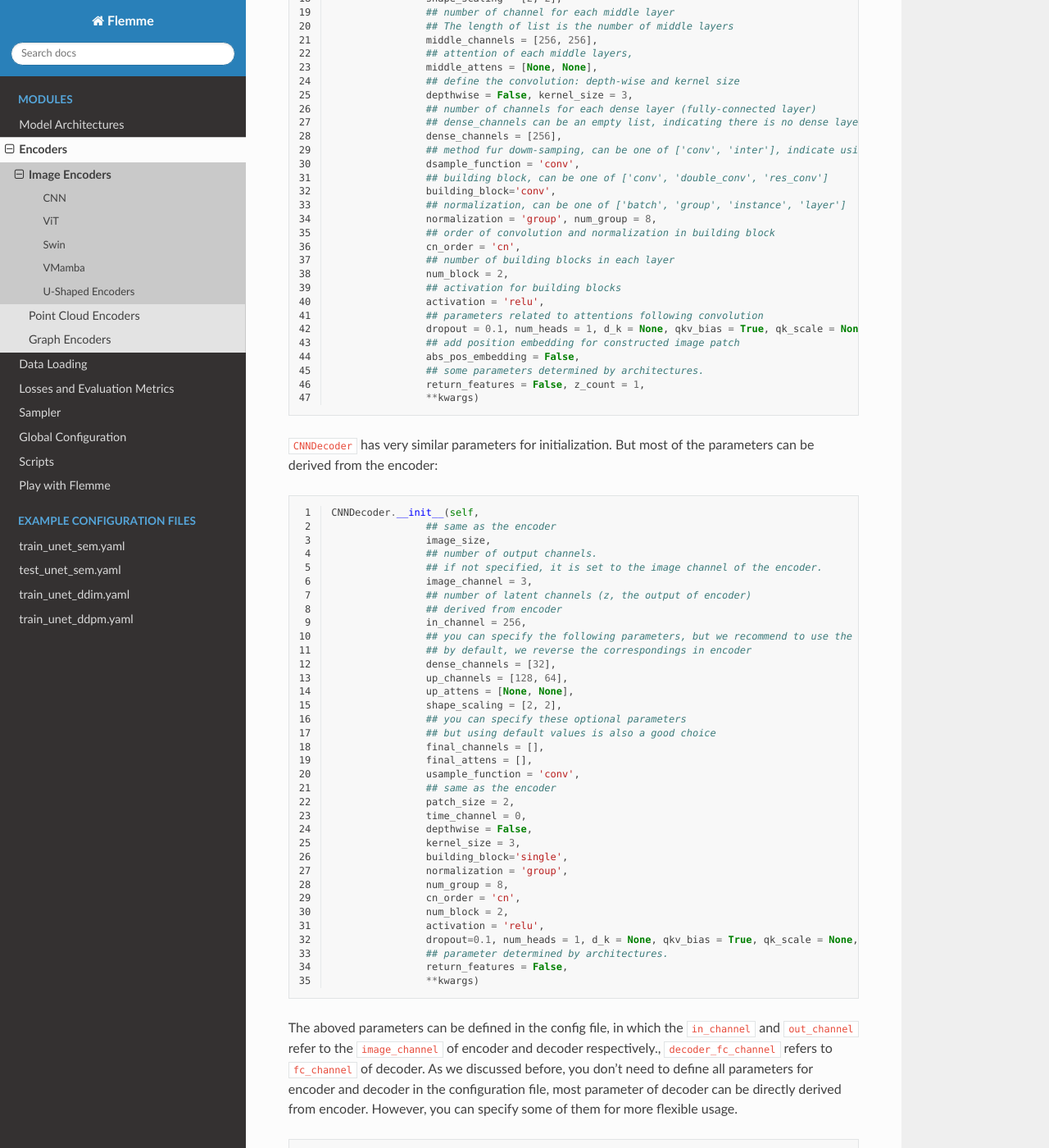
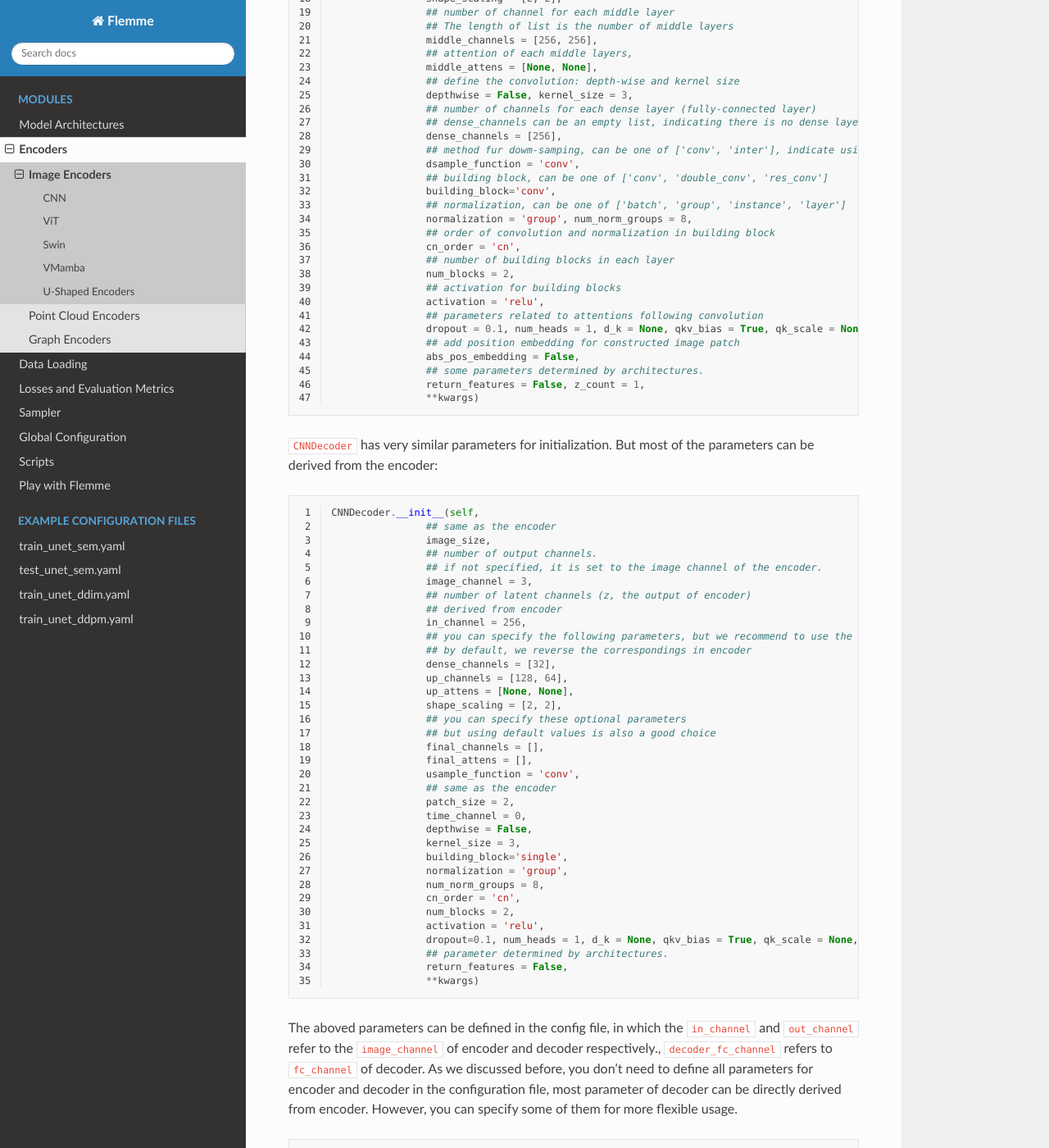
Before and after one commit to wlsdzyzl/flemme-docs, a Sphinx documentation site: the page built from docs/source/encoders/image_encoder.rst, in a window 1280 px wide and 1400 px high, scrolled down 1231 px. Shown: the whole window at 82% size. Built offline with Sphinx 7.4.7 and the Read the Docs theme 3.1.0, drawn with Linux system fonts in a browser that asks for light colours; some of the changed text lies outside the part shown.

Commit message:
rename some parameters (num_norm_groups, num_blocks)

```diff
--- a/docs/source/archi.rst
+++ b/docs/source/archi.rst
@@ -308,7 +308,7 @@ Because SDM are based on conditional diffusion models, you need to specify the c
         building_block: double_swin
         abs_pos_embedding: false
         window_size: 10
-        num_block: 1
+        num_blocks: 1
       condition_embedding:
         combine_condition: cat
         merge_timestep_and_context: false
--- a/docs/source/encoders/image_encoder.rst
+++ b/docs/source/encoders/image_encoder.rst
@@ -49,11 +49,11 @@ CNN indicates the encoders using **convolution** as backbones. To initialize a C
                     ## building block, can be one of ['conv', 'double_conv', 'res_conv']
                     building_block='conv',
                     ## normalization, can be one of ['batch', 'group', 'instance', 'layer']
-                    normalization = 'group', num_group = 8,
+                    normalization = 'group', num_norm_groups = 8,
                     ## order of convolution and normalization in building block
                     cn_order = 'cn',
                     ## number of building blocks in each layer
-                    num_block = 2,
+                    num_blocks = 2,
                     ## activation for building blocks
                     activation = 'relu',
                     ## parameters related to attentions following convolution
@@ -96,9 +96,9 @@ CNN indicates the encoders using **convolution** as backbones. To initialize a C
                     kernel_size = 3,
                     building_block='single',
                     normalization = 'group',
-                    num_group = 8,
+                    num_norm_groups = 8,
                     cn_order = 'cn',
-                    num_block = 2,
+                    num_blocks = 2,
                     activation = 'relu',
                     dropout=0.1, num_heads = 1, d_k = None, qkv_bias = True, qk_scale = None, atten_dropout = None,
                     ## parameter determined by architectures.
@@ -161,8 +161,8 @@ ViT indicates the encoders using **vision transformer** as backbones. To initial
                     ## number of heads for MSA in each middle layer
                     middle_channels = [256, 256],
                     middle_num_heads = [3, 3],
-                    normalization = 'layer', num_group = 8,
-                    num_block = 2,
+                    normalization = 'layer', num_norm_groups = 8,
+                    num_blocks = 2,
                     activation = 'silu',
                     abs_pos_embedding = False,
                     return_features = False,
@@ -197,8 +197,8 @@ ViT indicates the encoders using **vision transformer** as backbones. To initial
 ..                     final_channels = [64, 64],
 ..                     final_num_heads = [3, 3],
 ..                     normalization = 'layer',
-..                     num_group = 8,
-..                     num_block = 2,
+..                     num_norm_groups = 8,
+..                     num_blocks = 2,
 ..                     activation = 'silu',
 ..                     return_features = False,
 ..                     qkv_bias=True,
@@ -240,8 +240,8 @@ you need to specify the following parameters:
                     atten_dropout=0.,
                     drop_path=0.1,
                     normalization = 'layer',
-                    num_group = 8,
-                    num_block = 2,
+                    num_norm_groups = 8,
+                    num_blocks = 2,
                     activation = 'silu',
                     abs_pos_embedding = False,
                     return_features = False,
@@ -273,8 +273,8 @@ you need to specify the following parameters:
 ..                     atten_dropout=0.,
 ..                     drop_path=0.1,
 ..                     normalization = 'layer',
-..                     num_group = 8,
-..                     num_block = 2,
+..                     num_norm_groups = 8,
+..                     num_blocks = 2,
 ..                     activation = 'silu',
 ..                     return_features = False,
 ..                     **kwargs)
@@ -305,8 +305,8 @@ you need to specify the following parameters:
                     dropout=0.,
                     drop_path=0.1,
                     normalization = 'layer',
-                    num_group = 8,
-                    num_block = 2,
+                    num_norm_groups = 8,
+                    num_blocks = 2,
                     activation = 'silu',
                     abs_pos_embedding = False,
                     return_features = False,
@@ -351,8 +351,8 @@ you need to specify the following parameters:
 ..                 learnable_init_states = True,
 ..                 chunk_size=256,
 ..                 dropout=0., drop_path=0.1,
-..                 normalization = 'layer', num_group = 8,
-..                 num_block = 2, activation = 'silu',
+..                 normalization = 'layer', num_norm_groups = 8,
+..                 num_blocks = 2, activation = 'silu',
 ..                 scan_mode = 'single', flip_scan = True,
 ..                 return_features = False,
 ..                 **kwargs)
--- a/docs/source/test_unet_ddpm.rst
+++ b/docs/source/test_unet_ddpm.rst
@@ -25,9 +25,9 @@ train_unet_ddpm.yaml
         middle_channels: [128, 128]
         building_block: res
         activation: silu
-        num_block: 2
+        num_blocks: 2
         normalization: group
-        num_groups: 16
+        num_norm_groups: 16
         dropout: 0.1
   model_path: path/to/checkpoint/MNIST/DDPM/ckp_last.pth
   eval_gen:
--- a/docs/source/train_unet_ddim.rst
+++ b/docs/source/train_unet_ddim.rst
@@ -24,9 +24,9 @@ train_unet_ddim.yaml
         middle_channels: [128, 128]
         building_block: res
         activation: silu
-        num_block: 2
+        num_blocks: 2
         normalization: group
-        num_groups: 16
+        num_norm_groups: 16
         dropout: 0.1
       # condition_embedding:
       #   combine_condition: add
```
